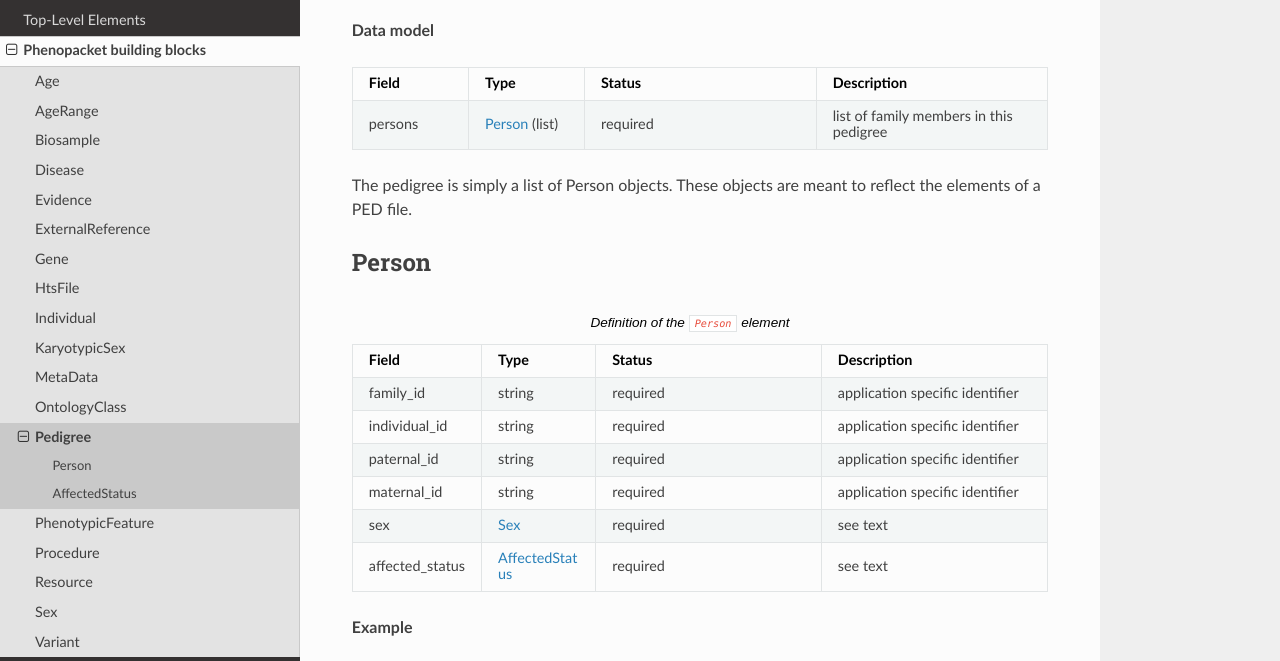
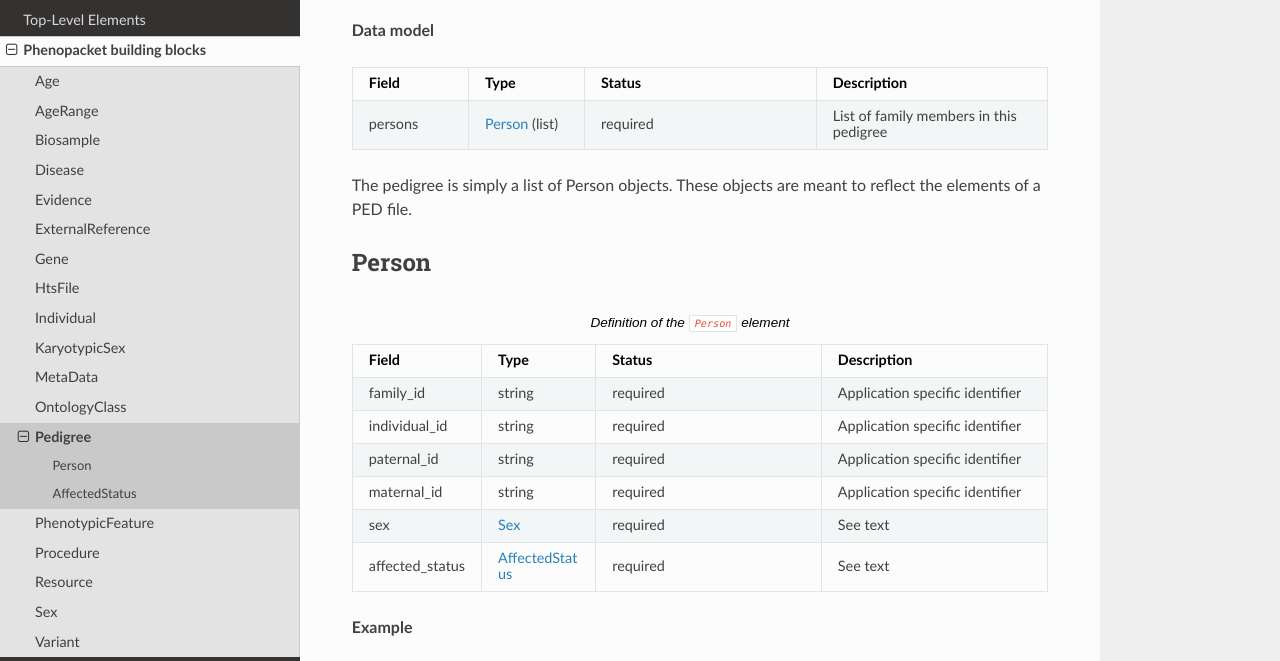
Before and after one commit to phenopackets/phenopacket-schema, a Sphinx documentation site: the page built from docs/pedigree.rst, in a window 1280 px wide and 900 px high, scrolled down 230 px. Shown: the part 151-812 px from the top of the window. Built offline with Sphinx 7.4.7 and the Read the Docs theme 2.0.0, drawn with Linux system fonts in a browser that asks for light colours.

```diff
--- a/docs/pedigree.rst
+++ b/docs/pedigree.rst
@@ -29,7 +29,7 @@ sequences of members of a family, some of whom are affected by a Mendelian disea
    * - persons
      - :ref:`rstperson` (list)
      - required
-     - list of family members in this pedigree
+     - List of family members in this pedigree
 
 
 The pedigree is simply a list of Person objects. These objects are meant to reflect the elements of
@@ -52,27 +52,27 @@ Person
    * - family_id
      - string
      - required
-     - application specific identifier
+     - Application specific identifier
    * - individual_id
      - string
      - required
-     - application specific identifier
+     - Application specific identifier
    * - paternal_id
      - string
      - required
-     - application specific identifier
+     - Application specific identifier
    * - maternal_id
      - string
      - required
-     - application specific identifier
+     - Application specific identifier
    * - sex
      - :ref:`rstsex`
      - required
-     - see text
+     - See text
    * - affected_status
      - :ref:`rstaffectedstatus`
      - required
-     - see text
+     - See text
 
 
 **Example**
```
